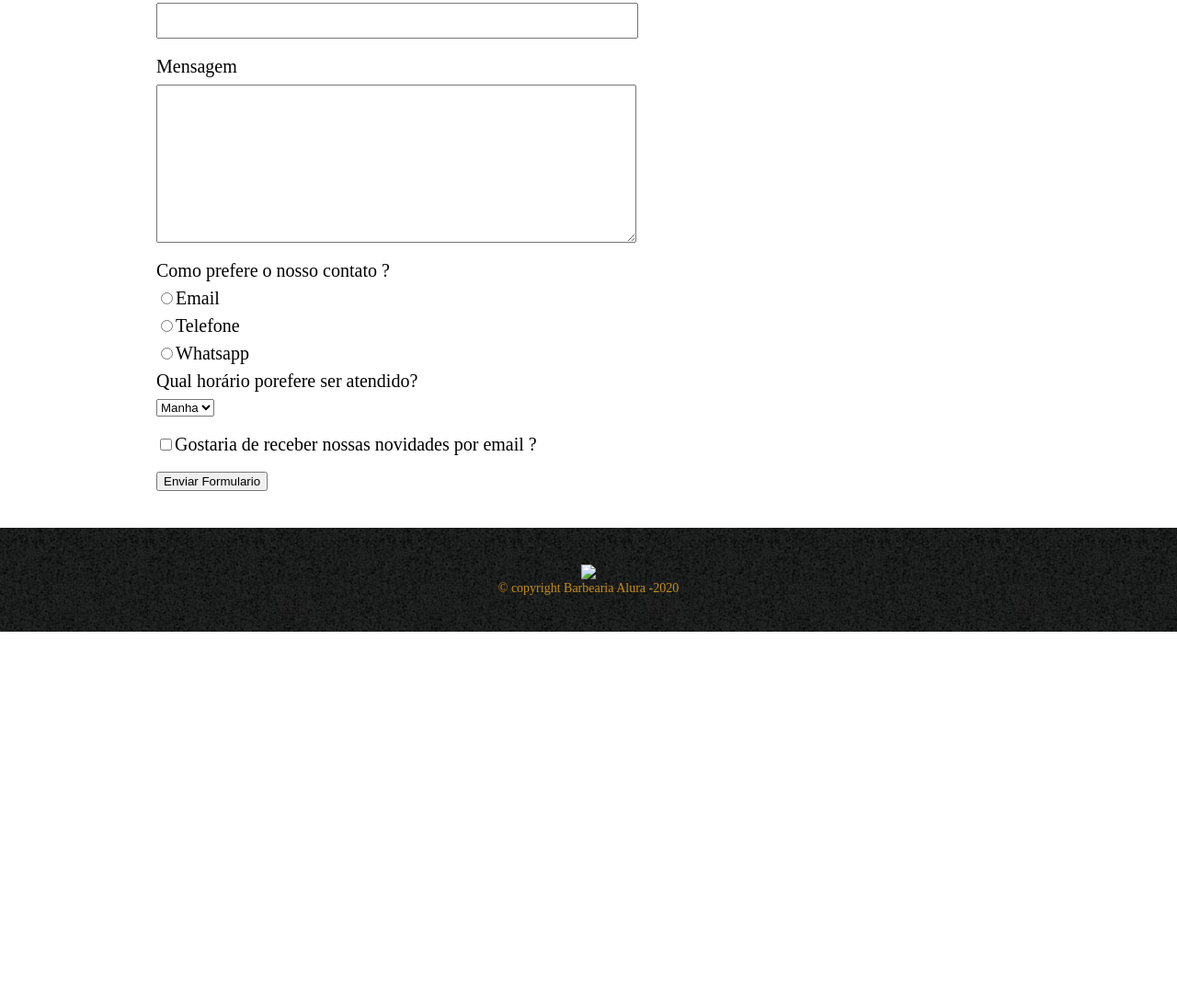
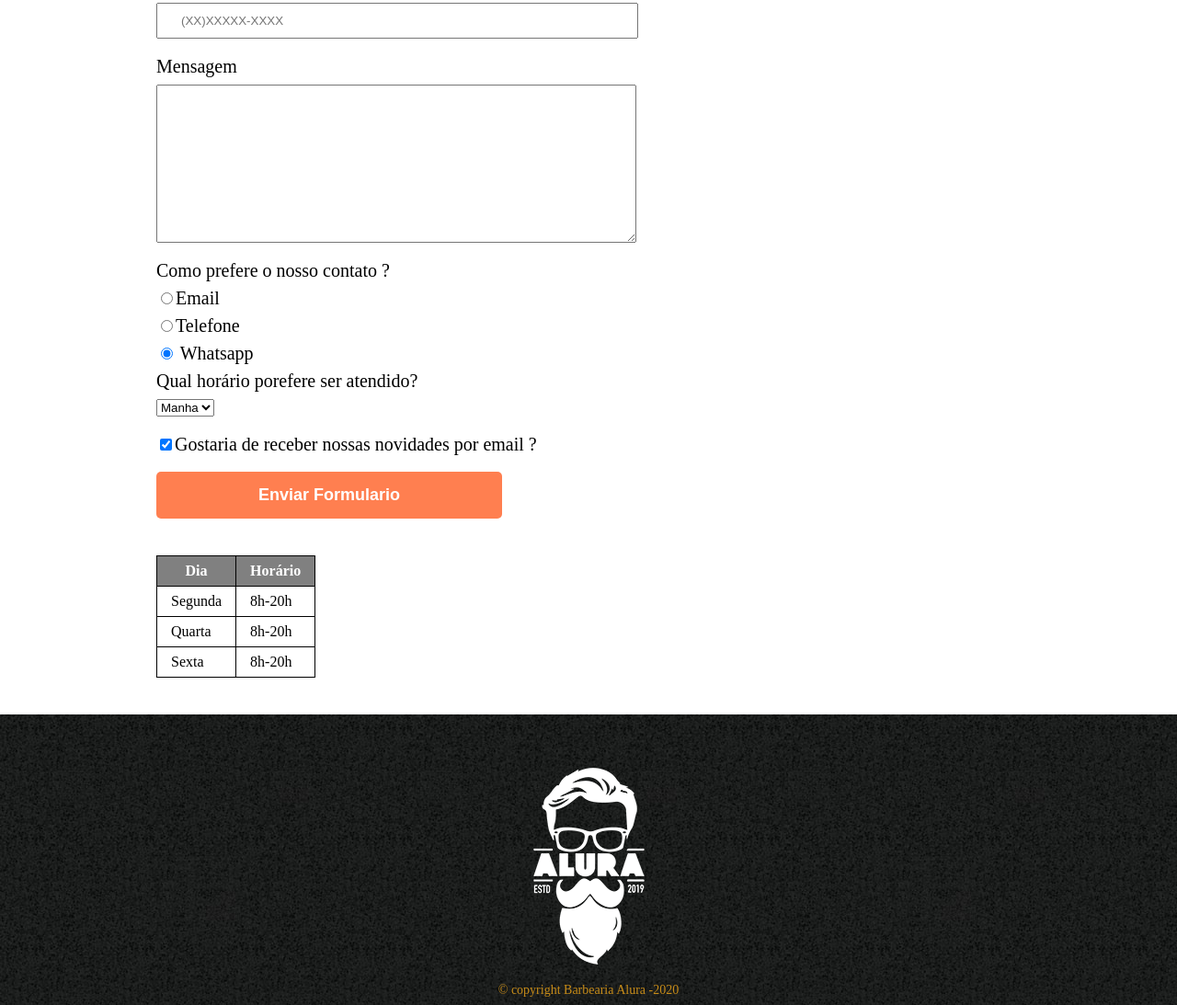
Before and after one commit to Viniciusalgueiro/Alura, a plain HTML site: page Barbearia Alura/contato.html in a window 1280 px wide. Shown: the part 498-1591 px from the top of the page at 92% size. Before the commit the page ends 1185 px from the top, so only its background shows below. Drawn offline with Linux system fonts and the light colour scheme.

Commit message:
Commit da parte 4 - Finalizando o forms

```diff
--- a/Barbearia Alura/contato.html
+++ b/Barbearia Alura/contato.html
@@ -9,7 +9,7 @@
 <body>
 <header>
     <div class="box">
-            <h1><img src="imagens/logo.png"></h1>
+        <h1><img src="imagens/logo.png" alt="logo da barbearia"></h1>
         <nav>
             <ul>
                 <li><a href="index.html">Home</a></li>
@@ -23,46 +23,70 @@
 <main>
     <form>
         <label for="nomesobrenome">Nome e sobrenome </label>
-            <input type="text" id="nomesobrenome" class="input-padrao">
+        <input type="text" id="nomesobrenome" class="input-padrao" required>
 
         <label for="email">Email </label>
-            <input type="email" id="email" class="input-padrao">
+        <input type="email" id="email" class="input-padrao" required placeholder="exemplo@exemplo.com">
 
         <label for="numero"> Telefone </label>
-            <input type="number" id="numero" class="input-padrao">
+        <input type="tel" id="numero" class="input-padrao" required placeholder="(XX)XXXXX-XXXX">
 
         <label for="mensagem">Mensagem</label>
         <textarea cols="70" rows="10" id="mensagem" class="input-padrao"></textarea>
-            <div>
-                <p>Como prefere o nosso contato ?</p>
+        <fieldset>
+            <legend>Como prefere o nosso contato ?</legend>
             <label for="radio-email">
                 <input type="radio" value="email" id="radio-email">Email</label>
 
-                <label for="radio-telefone " > <input type="radio" value=
+            <label for="radio-telefone "> <input type="radio" value=
                     "telefone" id="radio-telefone ">Telefone</label>
 
-                <label for="radio-whatsapp" ><input type="radio"  name=
-                        "contato"  value="whatsapp" id="radio-whatsapp">Whatsapp</label>
-            </div>
-            <div>
-                <p>Qual  horário porefere ser atendido?</p>
+            <label for="radio-whatsapp"><input type="radio" name=
+                    "contato" value="whatsapp" id="radio-whatsapp" checked> Whatsapp</label>
+        </fieldset>
+        <fieldset>
+            <legend>Qual horário porefere ser atendido?</legend>
             <select>
                 <option>Manha</option>
                 <option>Tarde</option>
                 <option>Noite</option>
             </select>
 
-            </div>
+        </fieldset>
 
 
-            <label class="checkbox"><input type="checkbox">Gostaria de receber nossas novidades por email ?</label>
-            <input type="submit" value="Enviar Formulario">
+        <label class="checkbox"><input type="checkbox" checked>Gostaria de receber nossas novidades por email ?</label>
+        <input class="enviar" type="submit" value="Enviar Formulario">
 
     </form>
+    <table>
+        <thead>
+            <tr>
+                <th>Dia</th>
+                <th>Horário</th>
+            </tr>
+        </thead>
+        <tbody>
+            <tr>
+                <td>Segunda</td>
+                <td>8h-20h</td>
+            </tr>
+            <tr>
+                <td>Quarta</td>
+                <td>8h-20h</td>
+            </tr>
+            <tr>
+                <td>Sexta</td>
+                <td>8h-20h</td>
+            </tr>
+        </tbody>
+
+
+    </table>
 </main>
 
 <footer>
-        <img src="imagens/logo-branco.png">
+    <img src="imagens/logo-branco.png" alt="logo da barbearia">
     <p class="copyright">&copy; copyright Barbearia Alura -2020 </p>
 </footer>
 </body>
--- a/Barbearia Alura/style.css
+++ b/Barbearia Alura/style.css
@@ -85,7 +85,7 @@ form {
     margin: 40px 0;
 }
 
-form label , form p {
+form label , form legend {
     display: block;
     font-size: 20px;
     margin: 0 0 10px;
@@ -101,3 +101,33 @@ form label , form p {
 .checkbox {
     margin: 20px 0;
 }
+.enviar {
+    width: 40%;
+    padding: 15px 0;
+    background: coral;
+    color: white;
+    font-weight: bold;
+    font-size: 18px;
+    border: none;
+    border-radius: 5px;
+    transition:1s all;
+    cursor: pointer;
+}
+.enviar:hover {
+    background: darkorange;
+    transform: scale(1.2) ;
+}
+
+table{
+    margin: 20px 0 40px;
+}
+thead {
+    background: gray;
+    color: white;
+    font-weight: bold;
+}
+
+td, th {
+    border: 1px solid #000000;
+    padding: 8px 15px;
+}
```
Also changed, not shown: Barbearia Alura/imagens/logo-branco.png (added). Lines whose indentation alone changed are shown as unchanged.
